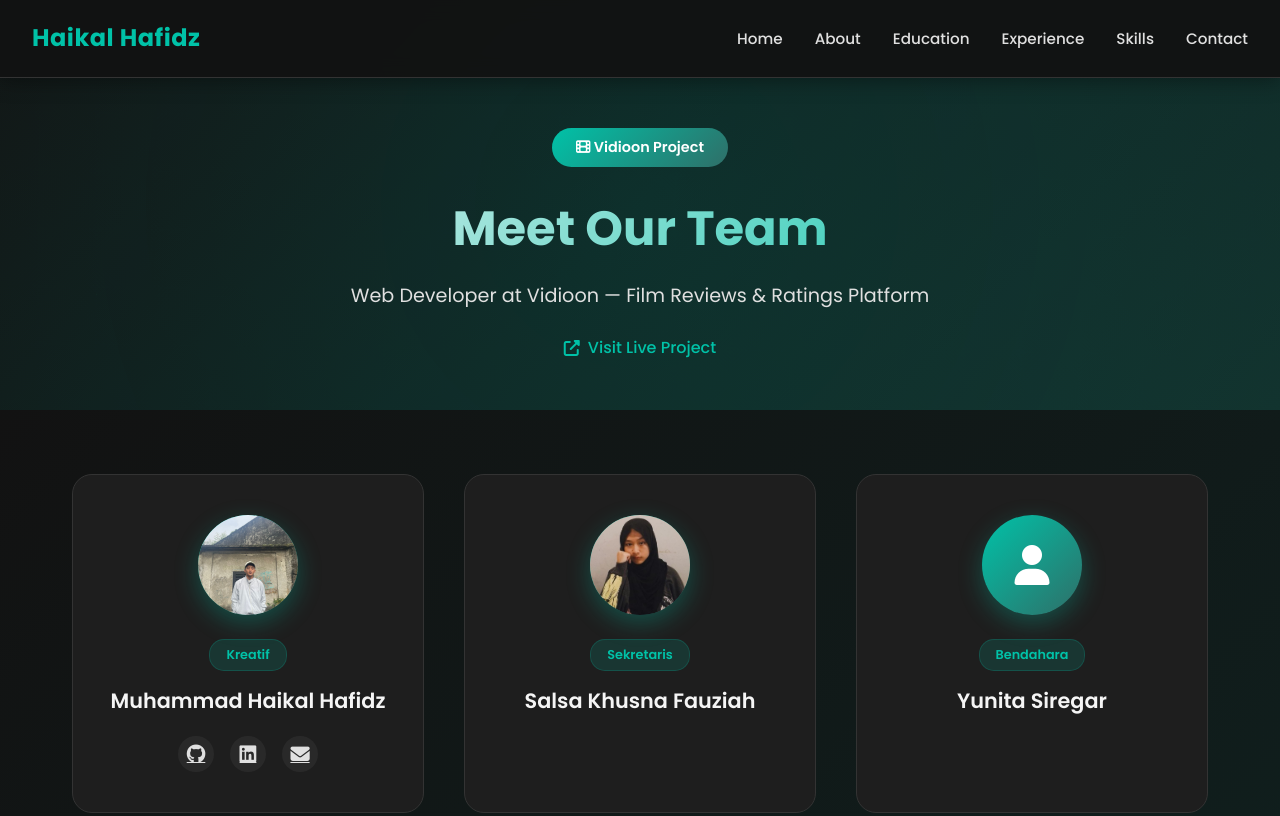
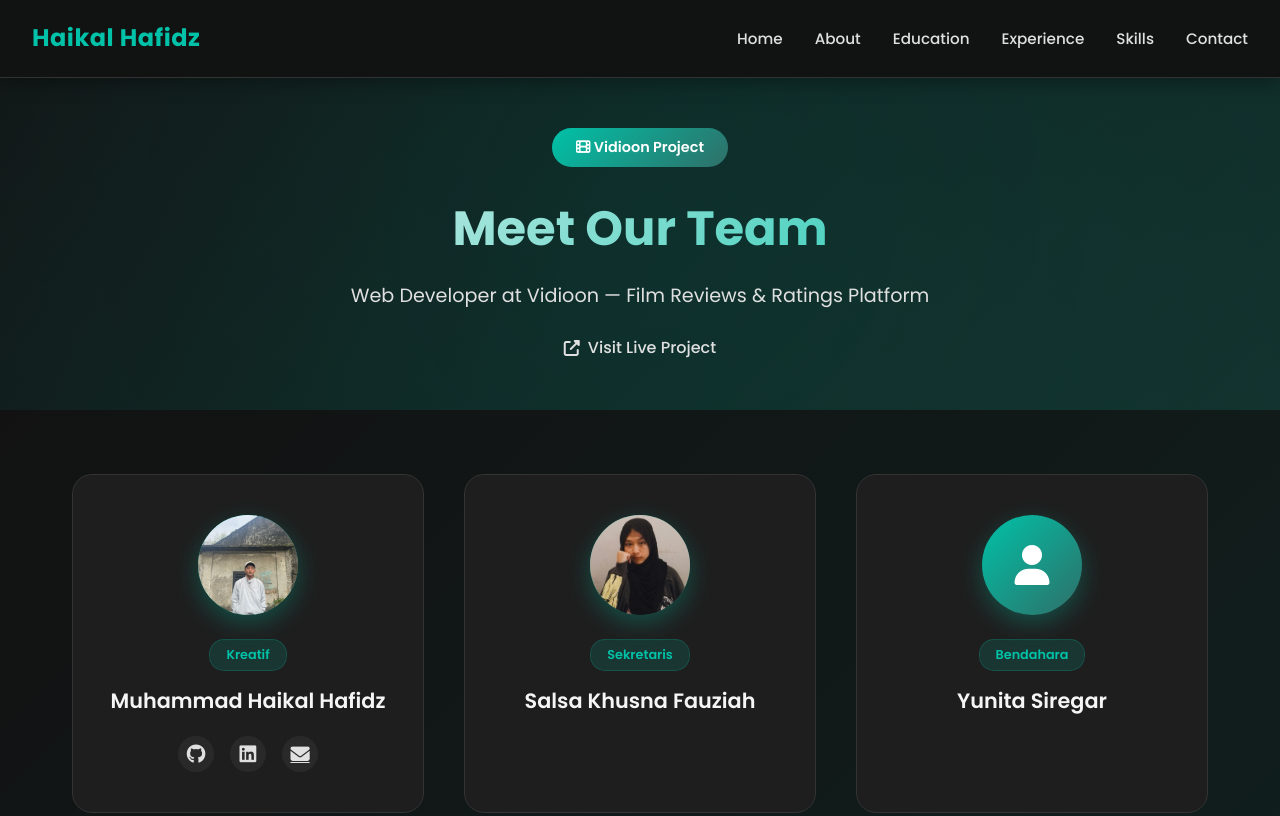
Before and after one commit to HaikalHafidz/MyPortofolio, a website: page team.html in a window 1280 px wide. Shown: the top 816 px of the page. Drawn offline with Linux system fonts and the light colour scheme.

Commit message:
Update style.css

```diff
--- a/css/style.css
+++ b/css/style.css
@@ -25,6 +25,11 @@ body {
     color: var(--dark-text);
     line-height: 1.6;
     overflow-x: hidden;
+}
+
+a[href^="http"] {
+    text-decoration: none;
+    color: inherit;
 }
 
 .container {
```
